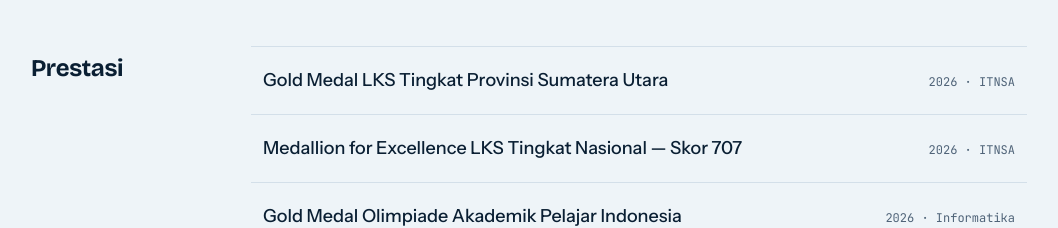
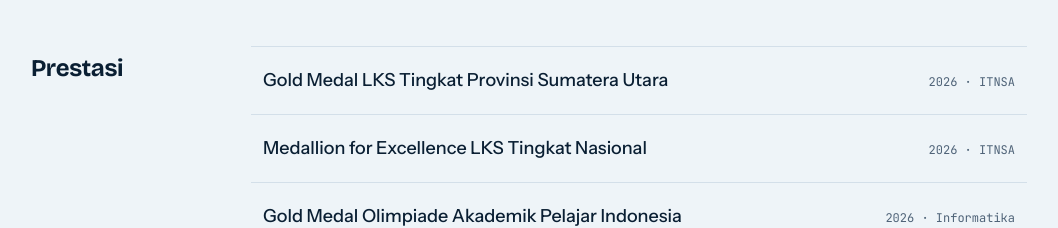
Before and after one commit to mhdsyahrinharahap-web/Website-Portofolio, a plain HTML site: page index.html in a window 1280 px wide. Shown: the part 1260-1488 px from the top of the page, without its empty margins (117-1175 px from the left). Drawn offline with nearby package versions, Linux system fonts and the light colour scheme.

Commit message:
Update index.html

```diff
--- a/index.html
+++ b/index.html
@@ -184,7 +184,7 @@ footer a{color:inherit}
     <h2>Prestasi</h2>
     <div>
       <div class="row"><span class="t">Gold Medal LKS Tingkat Provinsi Sumatera Utara</span><span class="m mono">2026 · ITNSA</span></div>
-      <div class="row"><span class="t">Medallion for Excellence LKS Tingkat Nasional — Skor 707</span><span class="m mono">2026 · ITNSA</span></div>
+      <div class="row"><span class="t">Medallion for Excellence LKS Tingkat Nasional</span><span class="m mono">2026 · ITNSA</span></div>
       <div class="row"><span class="t">Gold Medal Olimpiade Akademik Pelajar Indonesia</span><span class="m mono">2026 · Informatika</span></div>
       <div class="row"><span class="t">Peserta Olimpiade Jaringan MikroTik Nasional 2026</span><span class="m mono">2026 · Mikrotik</span></div>
     </div>
```
